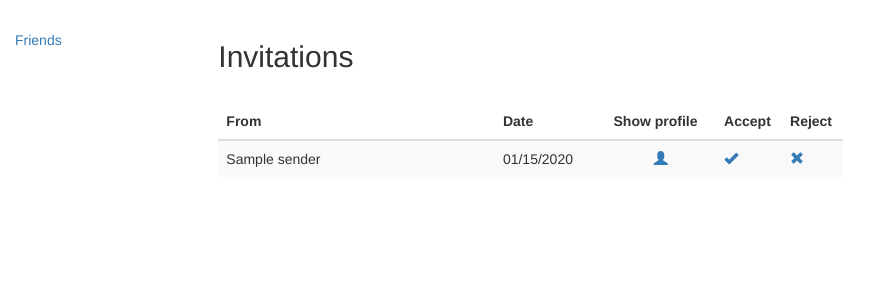
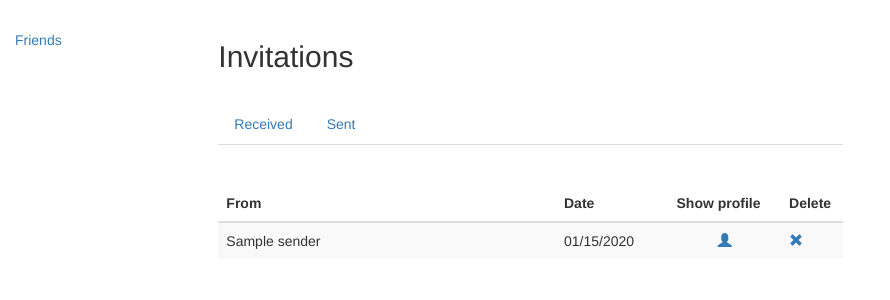
Before and after one commit to faderskd/mycalendar, a Django app: template mycalendar/templates/friends/invitation_list.html in a window 1280 px wide. Shown: the part 52-352 px from the top of the page, without its empty margins (0-890 px from the left). Run offline with Django 3.2, Linux system fonts and the light colour scheme; the template is opened without the code that fills it: most values are stand-ins (such as "Sample title", 1, 10 or a date in 2020); parts of the project's set-up code (start-up, migrations or seed data) failed here and were passed over; some libraries are stand-ins or nearby versions.

Commit message:
Friends initial work

```diff
--- a/mycalendar/friends/urls.py
+++ b/mycalendar/friends/urls.py
@@ -5,6 +5,7 @@ from . import views
 invitations_patterns = [
     url(r'^$', views.InvitationList.as_view(), name='list'),
     url(r'^create/$', views.InvitationCreateView.as_view(), name='create'),
+    url(r'^(?P<username>\w+)/accept/$', views.InvitationAcceptView.as_view(), name='accept'),
 ]
 
 urlpatterns = [
--- /dev/null
+++ b/mycalendar/static/js/friends/invitations/invitation_list.js
@@ -0,0 +1,5 @@
+$(function () {
+    $('.icon-submit').click(function () {
+        $(this).closest('form').submit();
+    })
+});
--- /dev/null
+++ b/mycalendar/templates/friends/_invitation_sent_table.html
@@ -0,0 +1,27 @@
+{% load i18n %}
+
+<table class="table table-striped">
+    <thead>
+    <tr>
+        <th class="col-md-6"> {% trans "From" %}</th>
+        <th class="col-md-2"> {% trans "Date" %}</th>
+        <th class="col-md-2"> {% trans "Show profile" %}</th>
+        <th class="col-md-1"> {% trans "Delete" %}</th>
+    </tr>
+    </thead>
+    <tbody>
+    {% for invitation in invitation_list %}
+        <tr>
+            <td>
+                {{ invitation.sender }}
+            </td>
+            <td>{{ invitation.created | date:"SHORT_DATE_FORMAT" }}</td>
+            <td class="text-center"><a><span
+                    class="glyphicon glyphicon-user icon"></span></a></td>
+            <td>
+                <a><span
+                        class="glyphicon glyphicon-remove icon"></span></a></td>
+        </tr>
+    {% endfor %}
+    </tbody>
+</table>
--- a/mycalendar/templates/friends/friend_list.html
+++ b/mycalendar/templates/friends/friend_list.html
@@ -19,9 +19,12 @@
 
 {% block content %}
 
+
+
     <!-- Searching friends -->
 
     <div class="col-md-8 search-container">
+        {% include '_messages.html' %}
         <form action="" method="get">
             <div class="input-group">
                 <input type="text" class="form-control search-engine" placeholder="{% trans 'Search friends...' %}"
--- a/mycalendar/templates/friends/invitation_list.html
+++ b/mycalendar/templates/friends/invitation_list.html
@@ -1,6 +1,11 @@
 {% extends '__base.html' %}
 
 {% load staticfiles i18n %}
+
+{% block javascript %}
+    {{ block.super }}
+    <script src="{% static 'js/friends/invitations/invitation_list.js' %}" type="text/javascript"></script>
+{% endblock %}
 
 {% block right_menu %}
     {% include 'friends/_right_menu.html' %}
@@ -13,36 +18,19 @@
 {% block content %}
     <div class="row">
         <div class="table-responsive col-md-8">
-            <table class="table table-striped">
-                <thead>
-                <tr>
-                    <th class="col-md-5"> {% trans "From" %}</th>
-                    <th class="col-md-2"> {% trans "Date" %}</th>
-                    <th class="col-md-2"> {% trans "Show profile" %}</th>
-                    <th class="col-md-1"> {% trans "Accept" %}</th>
-                    <th class="col-md-1"> {% trans "Reject" %}</th>
-                </tr>
-                </thead>
-                <tbody>
-                {% for invitation in invitation_list %}
-                    <tr>
-                        <td>
-                            {{ invitation.sender }}
-                        </td>
-                        <td>{{ invitation.created | date:"SHORT_DATE_FORMAT" }}</td>
-                        <td class="text-center"><a><span
-                                class="glyphicon glyphicon-user icon"></span></a></td>
-                        <td>
-                            <a><span
-                                    class="glyphicon glyphicon-ok icon"></span></a></td>
-                        <td>
-                            <a><span
-                                    class="glyphicon glyphicon-remove icon"></span></a></td>
-                    </tr>
-                {% endfor %}
-                </tbody>
-            </table>
+            <ul class="nav nav-tabs">
+                <li role="presentation" {% ifequal request.GET.status 'received' %}class="active" {% endifequal %}><a
+                        href="?status=received">{% trans "Received" %}</a></li>
+                <li role="presentation" {% ifequal request.GET.status 'sent' %}class="active"{% endifequal %}><a
+                        href="?status=sent">{% trans "Sent" %}</a></li>
+            </ul>
+            <br>
+            <br>
+            {% ifequal request.GET.status 'received' %}
+                {% include 'friends/_invitation_received_table.html' %}
+                {% else %}
+                {% include 'friends/_invitation_sent_table.html' %}
+            {% endifequal %}
         </div>
     </div>
-
 {% endblock %}
```
Also changed, not shown: mycalendar/friends/views.py (+29 -7 lines), mycalendar/templates/friends/_invitation_received_table.html (added, +35 -0 lines).
